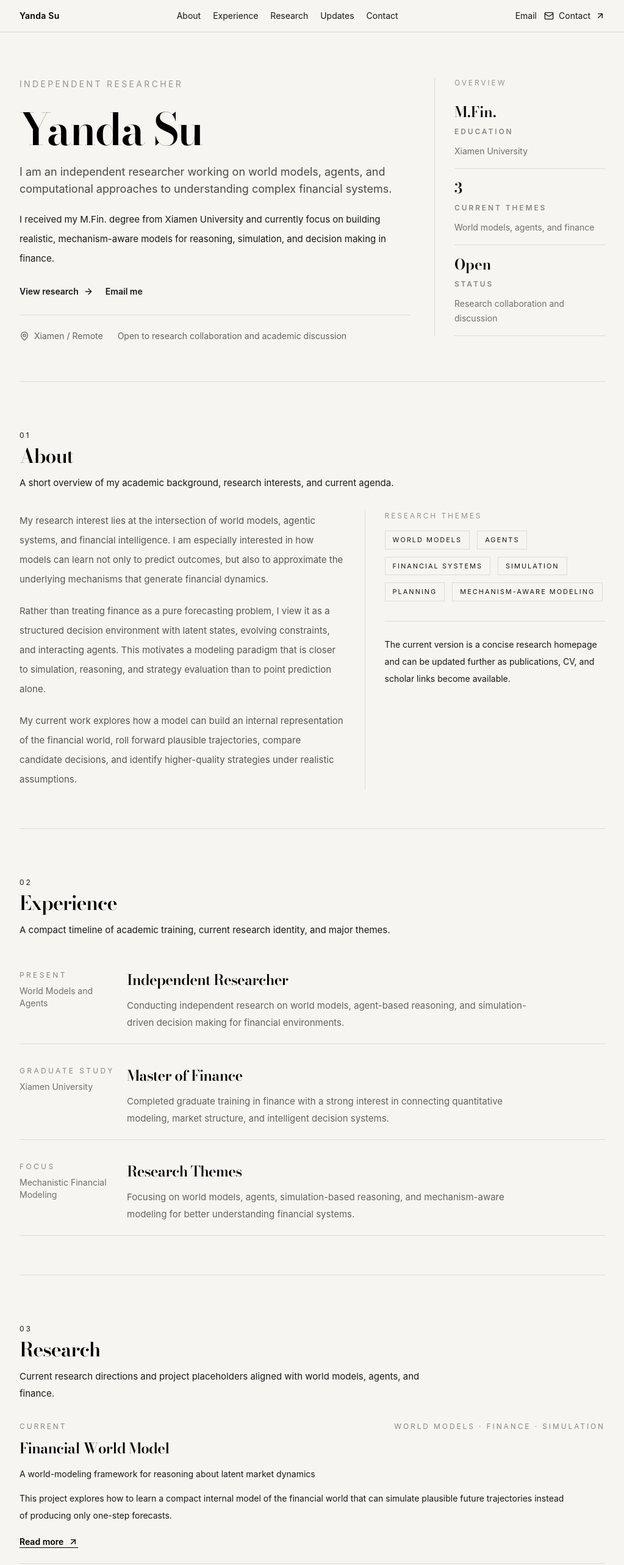
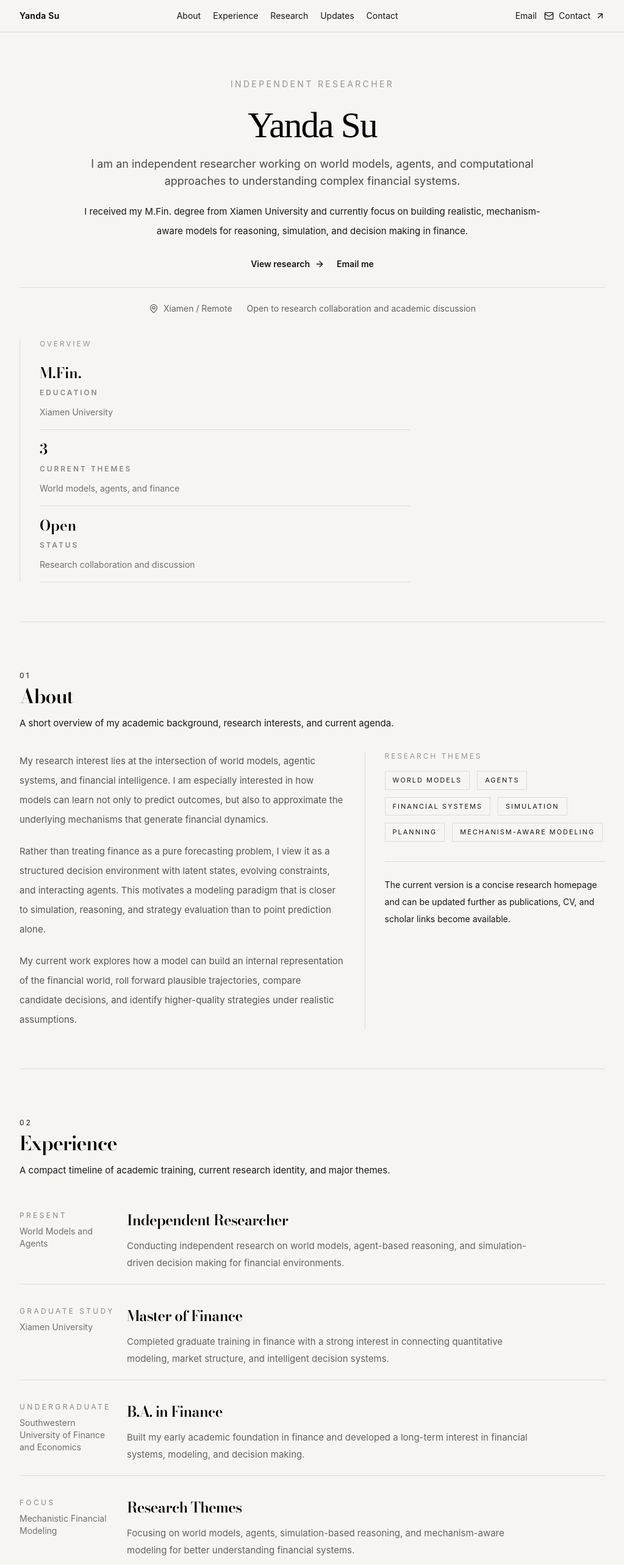
Before and after one commit to ZhiningSu/personal-page, a React (Vite) app: page / in a window 1280 px wide. Shown: the top 2566 px of the page at 61% size, without its empty margins (128-1151 px from the left). Built offline with nearby package versions, Linux system fonts and the light colour scheme.

Commit message:
feat: update hero and interests section

```diff
--- a/src/components/HeroSection.tsx
+++ b/src/components/HeroSection.tsx
@@ -6,18 +6,23 @@ export default function HeroSection() {
   return (
     <section id="top" className="section-anchor pt-4">
       <div className="grid gap-10 lg:grid-cols-[minmax(0,1fr)_280px]">
-        <Reveal className="space-y-7">
+        <Reveal className="space-y-7 lg:col-span-2">
           <div>
-            <p className="text-sm uppercase tracking-[0.24em] text-black/40">{siteContent.profile.title}</p>
+            <p className="text-center text-sm uppercase tracking-[0.24em] text-black/40">{siteContent.profile.title}</p>
           </div>
 
           <div className="space-y-5">
-            <h1 className="max-w-4xl text-5xl leading-tight text-black sm:text-6xl lg:text-[4.5rem]">{siteContent.profile.name}</h1>
-            <p className="max-w-3xl text-base leading-8 text-black/70 sm:text-lg">{siteContent.profile.statement}</p>
-            <p className="max-w-3xl text-[15px] leading-8 text-black/58">{siteContent.profile.summary}</p>
+            <h1
+              className="mx-auto max-w-4xl text-center text-4xl leading-tight text-black sm:text-5xl lg:text-[3.7rem]"
+              style={{ fontFamily: '"Times New Roman", Times, serif' }}
+            >
+              {siteContent.profile.name}
+            </h1>
+            <p className="mx-auto max-w-3xl text-center text-base leading-8 text-black/70 sm:text-lg">{siteContent.profile.statement}</p>
+            <p className="mx-auto max-w-3xl text-center text-[15px] leading-8 text-black/58">{siteContent.profile.summary}</p>
           </div>
 
-          <div className="flex flex-wrap items-center gap-5 text-sm">
+          <div className="flex flex-wrap items-center justify-center gap-5 text-sm">
             <a href="#works" className="inline-flex items-center gap-2 font-semibold text-black/78 transition hover:text-black">
               View research
               <ArrowRight className="h-4 w-4" />
@@ -30,7 +35,7 @@ export default function HeroSection() {
             </a>
           </div>
 
-          <div className="flex flex-wrap gap-x-6 gap-y-3 border-t border-black/10 pt-6 text-sm text-black/60">
+          <div className="flex flex-wrap justify-center gap-x-6 gap-y-3 border-t border-black/10 pt-6 text-sm text-black/60">
             <span className="inline-flex items-center gap-2">
               <MapPin className="h-4 w-4" />
               {siteContent.profile.location}
@@ -40,7 +45,7 @@ export default function HeroSection() {
         </Reveal>
 
         <Reveal delay={0.15}>
-          <div className="space-y-6 border-l border-black/10 pl-0 lg:pl-8">
+          <div className="mx-auto hidden max-w-md space-y-6 border-t border-black/10 pt-8 lg:block lg:w-full lg:max-w-none lg:border-l lg:border-t-0 lg:pl-8 lg:pt-0">
             <p className="text-xs uppercase tracking-[0.24em] text-black/40">Overview</p>
             <div className="grid gap-4">
               {siteContent.metrics.map((metric) => (
--- /dev/null
+++ b/src/components/InterestsSection.tsx
@@ -0,0 +1,53 @@
+import Reveal from '@/components/Reveal'
+import SectionHeader from '@/components/SectionHeader'
+import { siteContent } from '@/content/siteContent'
+import { ArrowUpRight } from 'lucide-react'
+
+export default function InterestsSection() {
+  return (
+    <section id="interests" className="section-anchor border-t border-black/10 pt-20">
+      <SectionHeader
+        index="04"
+        title="Interests"
+        description="A few creative interests outside my core research work. Click the preview to open the corresponding video file."
+      />
+
+      <div className="space-y-6">
+        {siteContent.interests.map((interest, index) => (
+          <Reveal key={interest.title} delay={index * 0.05}>
+            <article className="grid gap-5 border-b border-black/10 pb-6 sm:grid-cols-[220px_minmax(0,1fr)]">
+              <a
+                href={interest.videoHref}
+                target="_blank"
+                rel="noreferrer"
+                className="group block overflow-hidden border border-black/10"
+              >
+                <img
+                  src={interest.posterImage}
+                  alt={interest.title}
+                  className="aspect-[16/10] w-full object-cover transition duration-300 group-hover:scale-[1.02]"
+                />
+              </a>
+              <div>
+                <div className="flex flex-wrap items-center justify-between gap-3 text-xs uppercase tracking-[0.24em] text-black/45">
+                  <span>{interest.year}</span>
+                  <a
+                    href={interest.videoHref}
+                    target="_blank"
+                    rel="noreferrer"
+                    className="inline-flex items-center gap-2 text-black/62 transition hover:text-black"
+                  >
+                    Open video
+                    <ArrowUpRight className="h-4 w-4" />
+                  </a>
+                </div>
+                <h3 className="mt-3 text-2xl text-black">{interest.title}</h3>
+                <p className="mt-3 max-w-3xl text-sm leading-7 text-black/62 sm:text-[15px]">{interest.description}</p>
+              </div>
+            </article>
+          </Reveal>
+        ))}
+      </div>
+    </section>
+  )
+}
--- a/src/content/siteContent.ts
+++ b/src/content/siteContent.ts
@@ -40,6 +40,14 @@ export type MetricItem = {
   detail: string
 }
 
+export type InterestItem = {
+  year: string
+  title: string
+  description: string
+  posterImage: string
+  videoHref: string
+}
+
 export type SiteContent = {
   profile: {
     name: string
@@ -57,6 +65,7 @@ export type SiteContent = {
   news: NewsItem[]
   themes: string[]
   metrics: MetricItem[]
+  interests: InterestItem[]
 }
 
 const workImageA =
@@ -67,6 +76,15 @@ const workImageB =
 
 const workImageC =
   'https://coresg-normal.trae.ai/api/ide/v1/text_to_image?prompt=minimal%20research%20diagram%20for%20world%20models%20and%20decision%20making%2C%20financial%20state%20transitions%2C%20simple%20academic%20visual%20language%2C%20clean%20background&image_size=landscape_16_9'
+
+const interestImageA =
+  'https://coresg-normal.trae.ai/api/ide/v1/text_to_image?prompt=minimal%20editorial%20film%20still%20for%20video%20making%2C%20clean%20framing%2C%20subtle%20motion%20composition%2C%20academic%20portfolio%20style&image_size=landscape_16_9'
+
+const interestImageB =
+  'https://coresg-normal.trae.ai/api/ide/v1/text_to_image?prompt=minimal%20photography%20contact%20sheet%20style%2C%20clean%20gallery%20layout%2C%20soft%20light%2C%20editorial%20portfolio%20aesthetic&image_size=landscape_16_9'
+
+const interestImageC =
+  'https://coresg-normal.trae.ai/api/ide/v1/text_to_image?prompt=minimal%20music%20studio%20editorial%20visual%2C%20vinyl%20records%20and%20headphones%2C%20clean%20composition%2C%20muted%20scholarly%20website%20style&image_size=landscape_16_9'
 
 export const siteContent: SiteContent = {
   profile: {
@@ -102,6 +120,13 @@ export const siteContent: SiteContent = {
       organization: 'Xiamen University',
       description:
         'Completed graduate training in finance with a strong interest in connecting quantitative modeling, market structure, and intelligent decision systems.',
+    },
+    {
+      year: 'Undergraduate',
+      title: 'B.A. in Finance',
+      organization: 'Southwestern University of Finance and Economics',
+      description:
+        'Built my early academic foundation in finance and developed a long-term interest in financial systems, modeling, and decision making.',
     },
     {
       year: 'Focus',
@@ -232,4 +257,30 @@ export const siteContent: SiteContent = {
     { value: '3', label: 'Current themes', detail: 'World models, agents, and finance' },
     { value: 'Open', label: 'Status', detail: 'Research collaboration and discussion' },
   ],
+  interests: [
+    {
+      year: 'Interest',
+      title: 'Video Making',
+      description:
+        'I enjoy turning abstract ideas into short visual narratives through scripting, editing, and motion.',
+      posterImage: interestImageA,
+      videoHref: '/videos/video-making.mp4',
+    },
+    {
+      year: 'Interest',
+      title: 'Photography',
+      description:
+        'Photography helps me observe composition, light, and atmosphere with more patience and precision.',
+      posterImage: interestImageB,
+      videoHref: '/videos/photography.mp4',
+    },
+    {
+      year: 'Interest',
+      title: 'Music',
+      description:
+        'Music is an important part of my daily life and a constant source of rhythm, focus, and inspiration.',
+      posterImage: interestImageC,
+      videoHref: '/videos/music.mp4',
+    },
+  ],
 }
```
